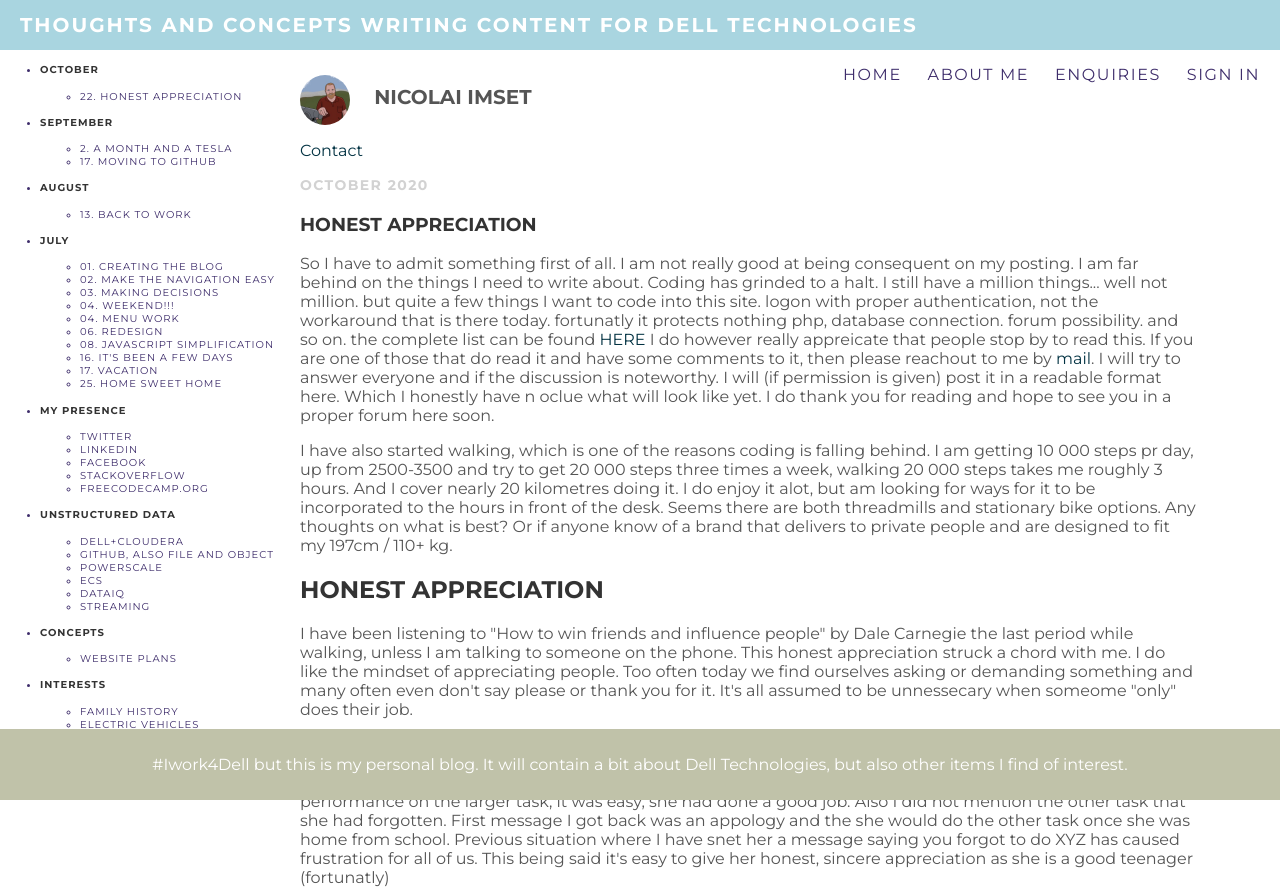
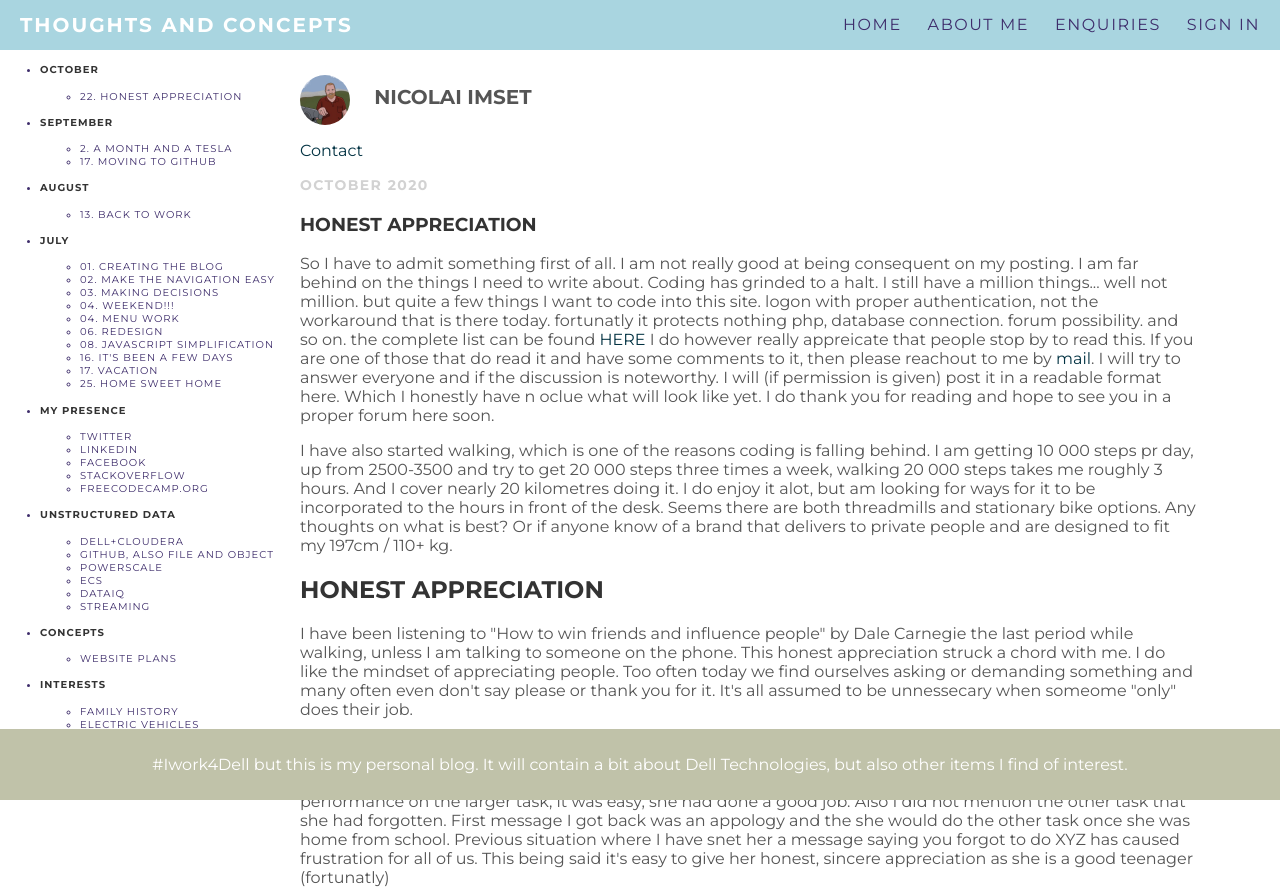
Before and after one commit to GarmdGriek/GarmdGriek.github.io, a plain HTML site: page blogpost/20201022-honest-appreciation.html in a window 1280 px wide. Shown: the top 890 px of the page. Drawn offline with Linux system fonts and the light colour scheme.

Commit message:
Update 20201022-honest-appreciation.html

```diff
--- a/blogpost/20201022-honest-appreciation.html
+++ b/blogpost/20201022-honest-appreciation.html
@@ -8,7 +8,7 @@
 <body onload=menu()>
     <div id="header">
         <div class="container unused"></div>
-            <a id="header-title" class="header-dell" href="/index.html"></a>
+            <a id="header-title" href="/index.html"></a>
             <ul id="header-nav">
             </ul>
     </div>
```
